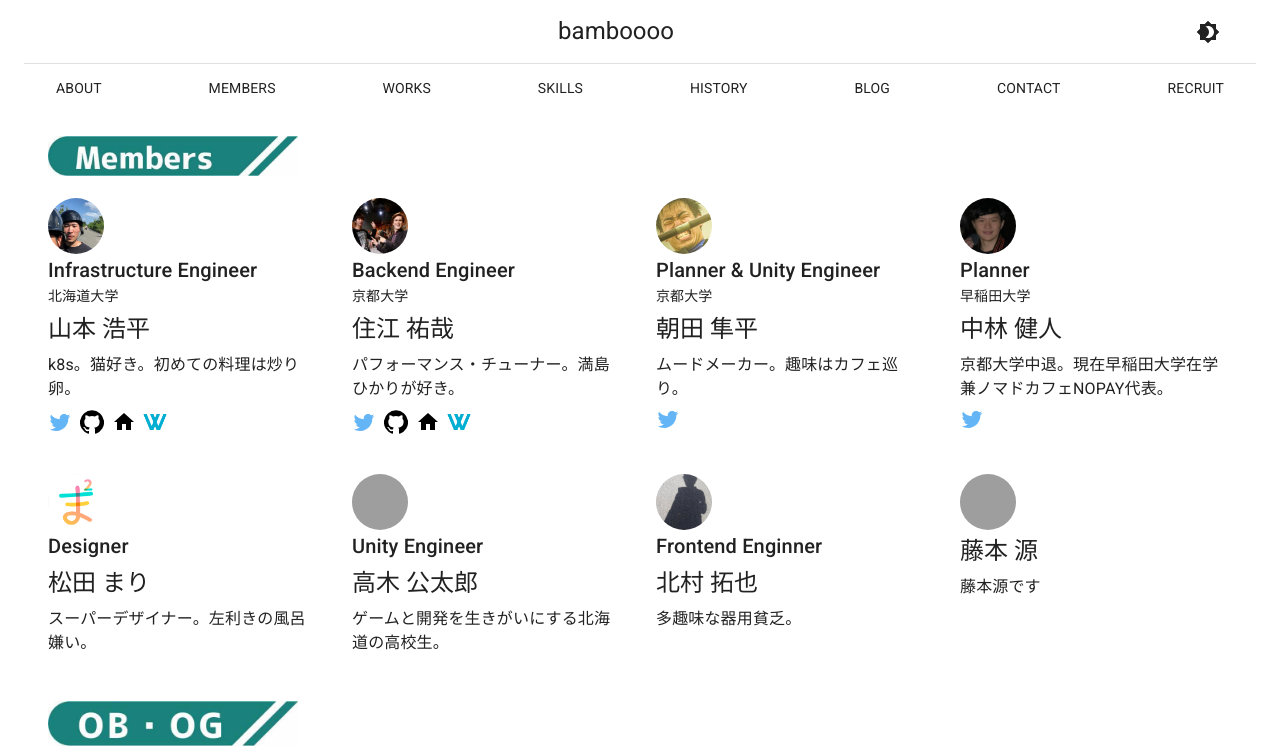
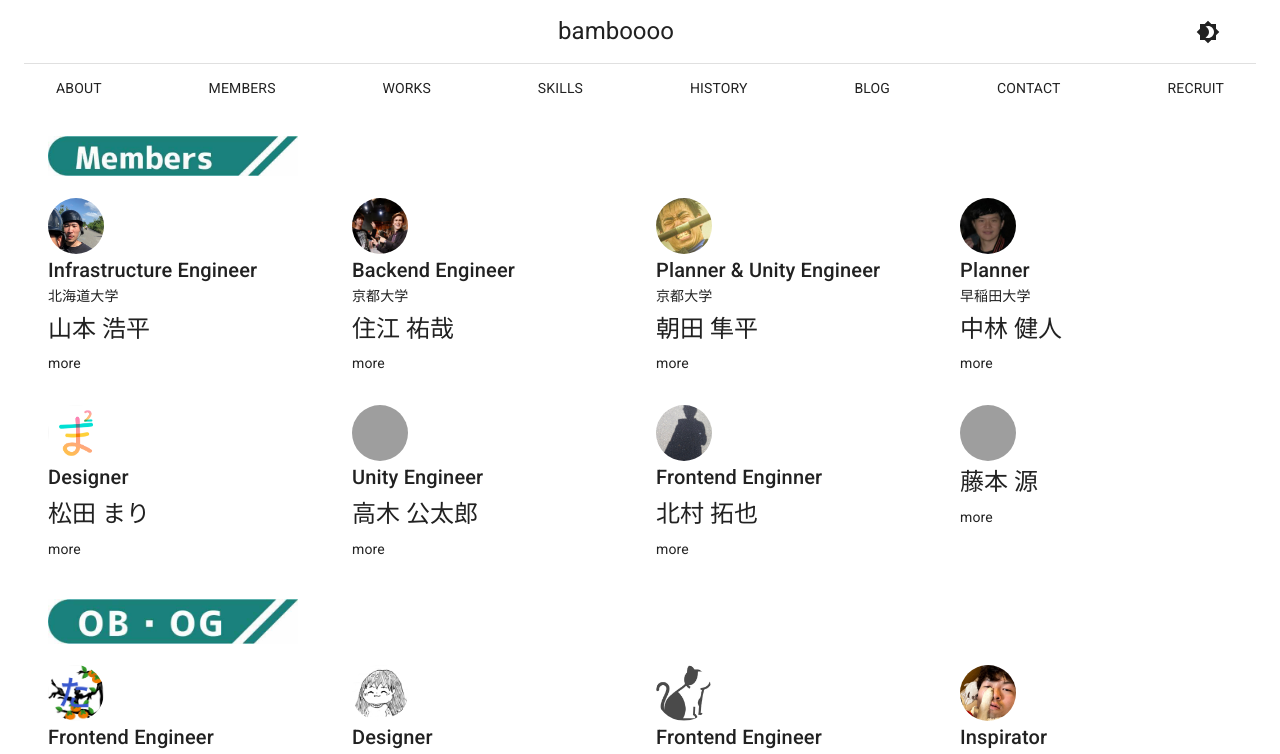
Before and after one commit to bamboooo-dev/bamboooo-hp, a Next.js app: page /members in a window 1280 px wide. Shown: the top 754 px of the page. Built offline with nearby package versions, Linux system fonts and the light colour scheme; grey boxes are pictures that could not be loaded.

Commit message:
moreの追加

```diff
--- a/pages/members.js
+++ b/pages/members.js
@@ -30,6 +30,7 @@ const useStyles = makeStyles((theme) => ({
 function Member(props) {
   const { member } = props;
   const classes = useStyles();
+
 
   return (
     <Grid item xs={12} md={3}>
@@ -92,10 +93,19 @@ function Member(props) {
             </a>
           </Box>
         )}
+
+
+       {/* moreを押したら詳細が出てくるようにしたい*/}
+        <buttom onClick ={()=>{
+          console.log('自己紹介')
+        }}>
+          more
+        </buttom>
       </Box>
     </Grid>
   )
 }
+
 
 {/*colorsyourlifeのコンポーネントが表示されるようにしたい */}
 const colorsyourlife =() =>{
@@ -120,69 +130,81 @@ const members = [
     position: 'Infrastructure Engineer',
     university: '北海道大学',
     name: '山本 浩平',
+    avatar: '/avatar_kohei.jpg',
+
+    /*
     description: 'k8s。猫好き。初めての料理は炒り卵。',
-    avatar: '/avatar_kohei.jpg',
     twitter: 'https://twitter.com/yamagai_0919',
     github: 'https://github.com/yamagai',
     homepage: 'http://portfolio-kohei.herokuapp.com/',
     wantedly: 'https://www.wantedly.com/id/yamamoto_kohei_b',
+    */
   },
   {
     position: 'Backend Engineer',
     university: '京都大学',
     name: '住江 祐哉',
+    avatar: '/avatar_yuya.jpg',
+    /*
     description: 'パフォーマンス・チューナー。満島ひかりが好き。',
-    avatar: '/avatar_yuya.jpg',
     twitter: 'https://twitter.com/monaka_0721',
     github: 'https://github.com/MONAKA0721',
     homepage: 'https://monaka0721.github.io/portfolio/#/',
     wantedly: 'https://www.wantedly.com/id/monaka0721',
+    */
   },
   {
     position: 'Planner & Unity Engineer',
     university: '京都大学',
     avatar: '/avatar_shunpei.jpg',
     name: '朝田 隼平',
+    /*
     description: 'ムードメーカー。趣味はカフェ巡り。',
     twitter: 'https://twitter.com/0514AsaShun',
+    */
   },
   {
     position: 'Planner',
     university: '早稲田大学',
     avatar: '/avatar_kento.png',
     name: '中林 健人',
+    /*
     description: '京都大学中退。現在早稲田大学在学兼ノマドカフェNOPAY代表。',
     twitter: 'https://twitter.com/bayashi0314',
+    */
   },
   {
     position: 'Designer',
     name: '松田 まり',
     avatar: '/avatar_mari.png',
+    /*
     description: 'スーパーデザイナー。左利きの風呂嫌い。',
+    */
   },
   {
     position:'Unity Engineer',
     name: '高木 公太郎',
-   /*タコヤロウのicon */
     avatar:'takoyarou icon.png',
-    /*タコヤロウの自己紹介文 */
+    /*
     description:'ゲームと開発を生きがいにする北海道の高校生。',
+    */
   },
   {
     position:'Frontend Enginner',
     name:'北村 拓也',
-    /*北村拓也のicon */
     avatar:'kittan icon.jpg',
-    /*北村拓也の自己紹介文 */
+    /*
     description:'多趣味な器用貧乏。',
+    */
   },
   {
     position:'',
     name:'藤本 源',
     /*藤本源のicon */
     avatar:'',
-    /*藤本源の自己紹介文 */
+    /*
     description:'藤本源です',
+    */
   },
 ];
 
```
